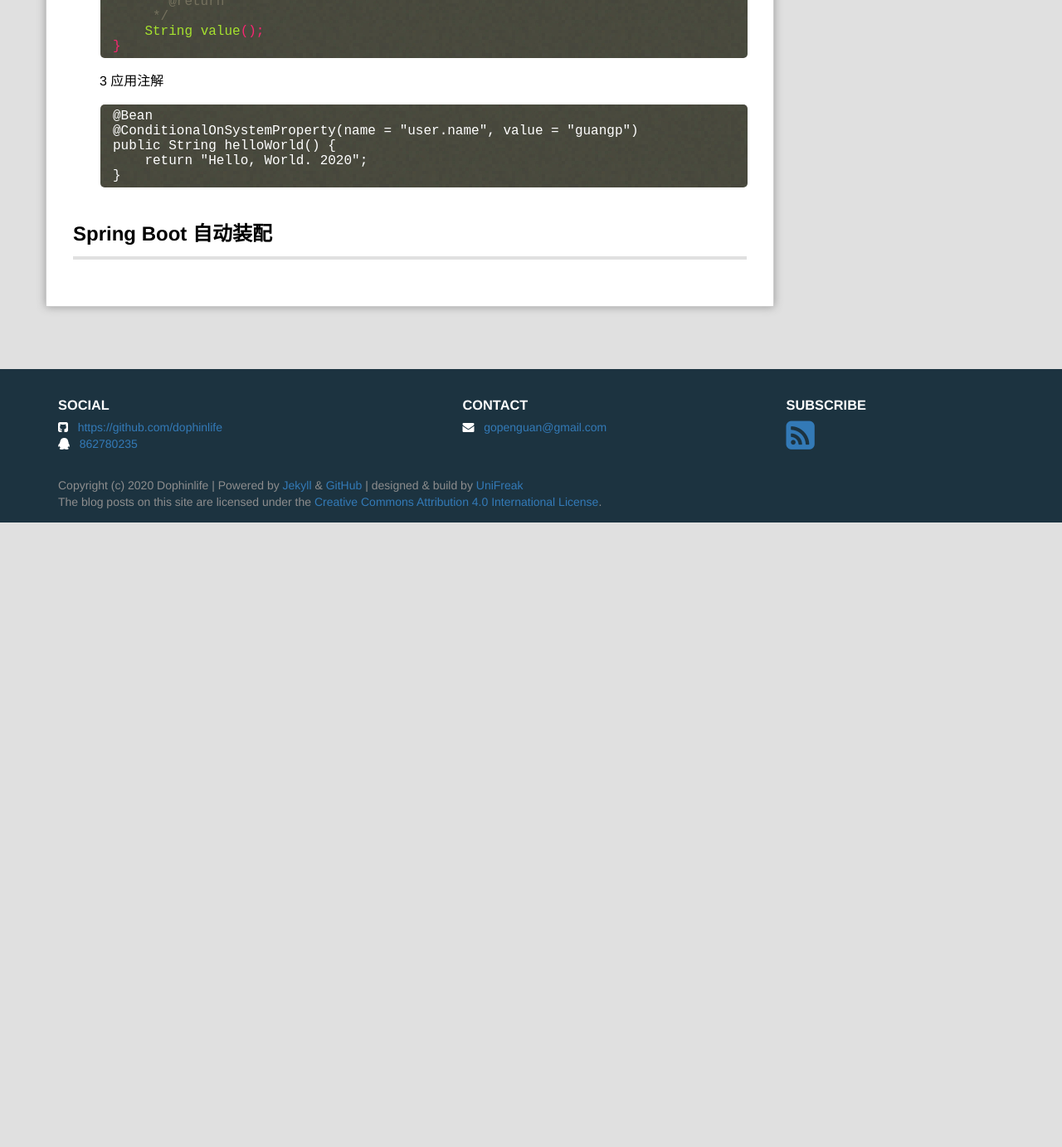
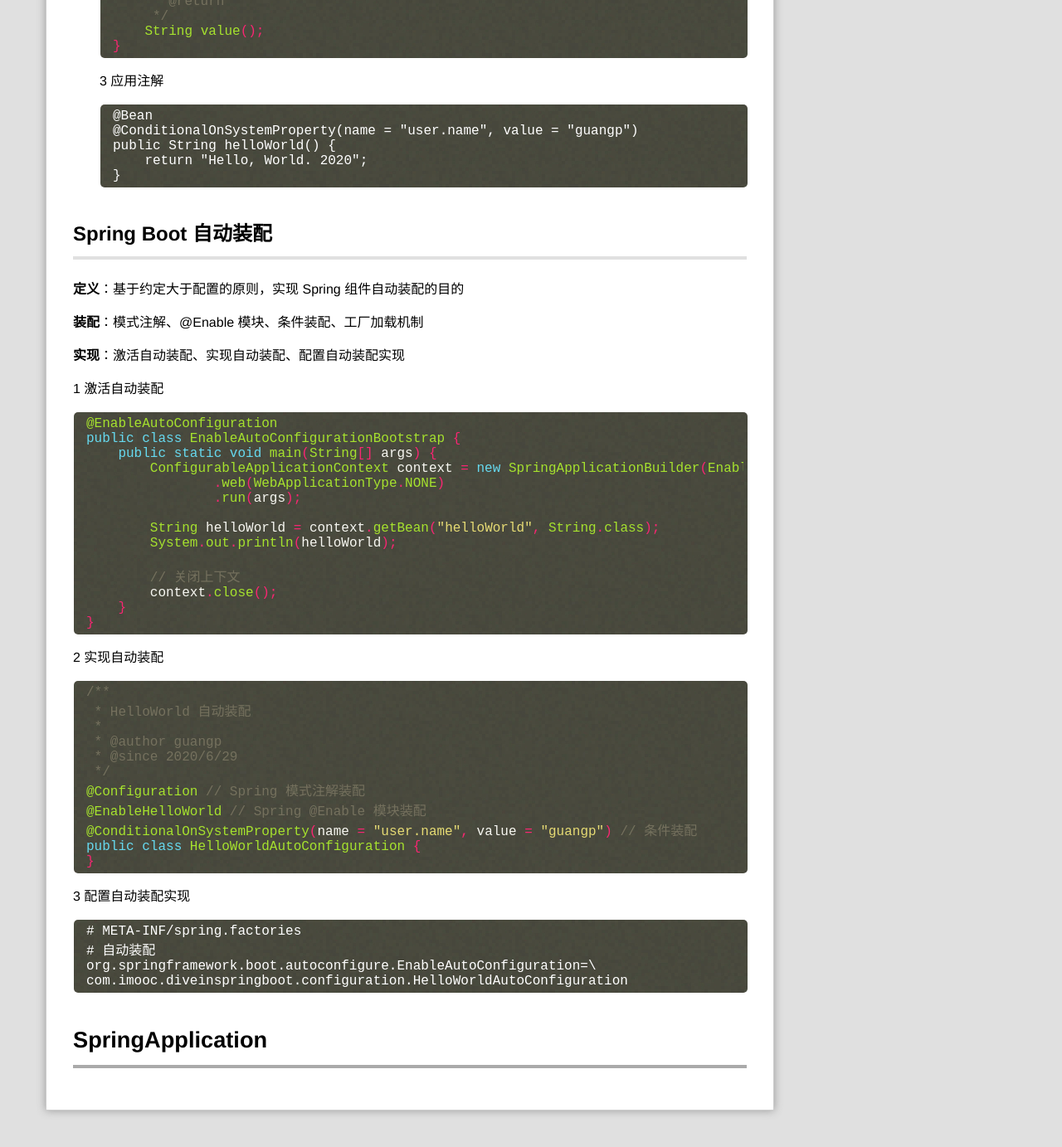
Before and after one commit to dophinlife/dophinlife.github.io, a Jekyll site: the page built from _posts/2020-06-23-spring-boot-serials.md, in a window 1280 px wide and 1400 px high, scrolled down 5714 px. Shown: the top 1383 px of the window at 83% size. Built offline with Jekyll 4.4.1, drawn with Linux system fonts in a browser that asks for light colours; before the commit the page ends 6344 px from its top, so only the background shows below that.

Commit message:
2-10 completed, next 3-1

````diff
--- a/_posts/2020-06-23-spring-boot-serials.md
+++ b/_posts/2020-06-23-spring-boot-serials.md
@@ -226,3 +226,50 @@ excerpt: "《Spring Boot 2.0 深度实践之核心技术篇》视频课程笔记
   ```
 
 ## Spring Boot 自动装配
+
+**定义**：基于约定大于配置的原则，实现 Spring 组件自动装配的目的
+
+**装配**：模式注解、@Enable 模块、条件装配、工厂加载机制
+
+**实现**：激活自动装配、实现自动装配、配置自动装配实现
+
+1 激活自动装配
+```java
+@EnableAutoConfiguration
+public class EnableAutoConfigurationBootstrap {
+    public static void main(String[] args) {
+        ConfigurableApplicationContext context = new SpringApplicationBuilder(EnableAutoConfigurationBootstrap.class)
+                .web(WebApplicationType.NONE)
+                .run(args);
+
+        String helloWorld = context.getBean("helloWorld", String.class);
+        System.out.println(helloWorld);
+
+        // 关闭上下文
+        context.close();
+    }
+}
+```
+2 实现自动装配
+```java
+/**
+ * HelloWorld 自动装配
+ *
+ * @author guangp
+ * @since 2020/6/29
+ */
+@Configuration // Spring 模式注解装配
+@EnableHelloWorld // Spring @Enable 模块装配
+@ConditionalOnSystemProperty(name = "user.name", value = "guangp") // 条件装配
+public class HelloWorldAutoConfiguration {
+}
+```
+3 配置自动装配实现
+```
+# META-INF/spring.factories
+# 自动装配
+org.springframework.boot.autoconfigure.EnableAutoConfiguration=\
+com.imooc.diveinspringboot.configuration.HelloWorldAutoConfiguration
+```
+
+# SpringApplication
````
